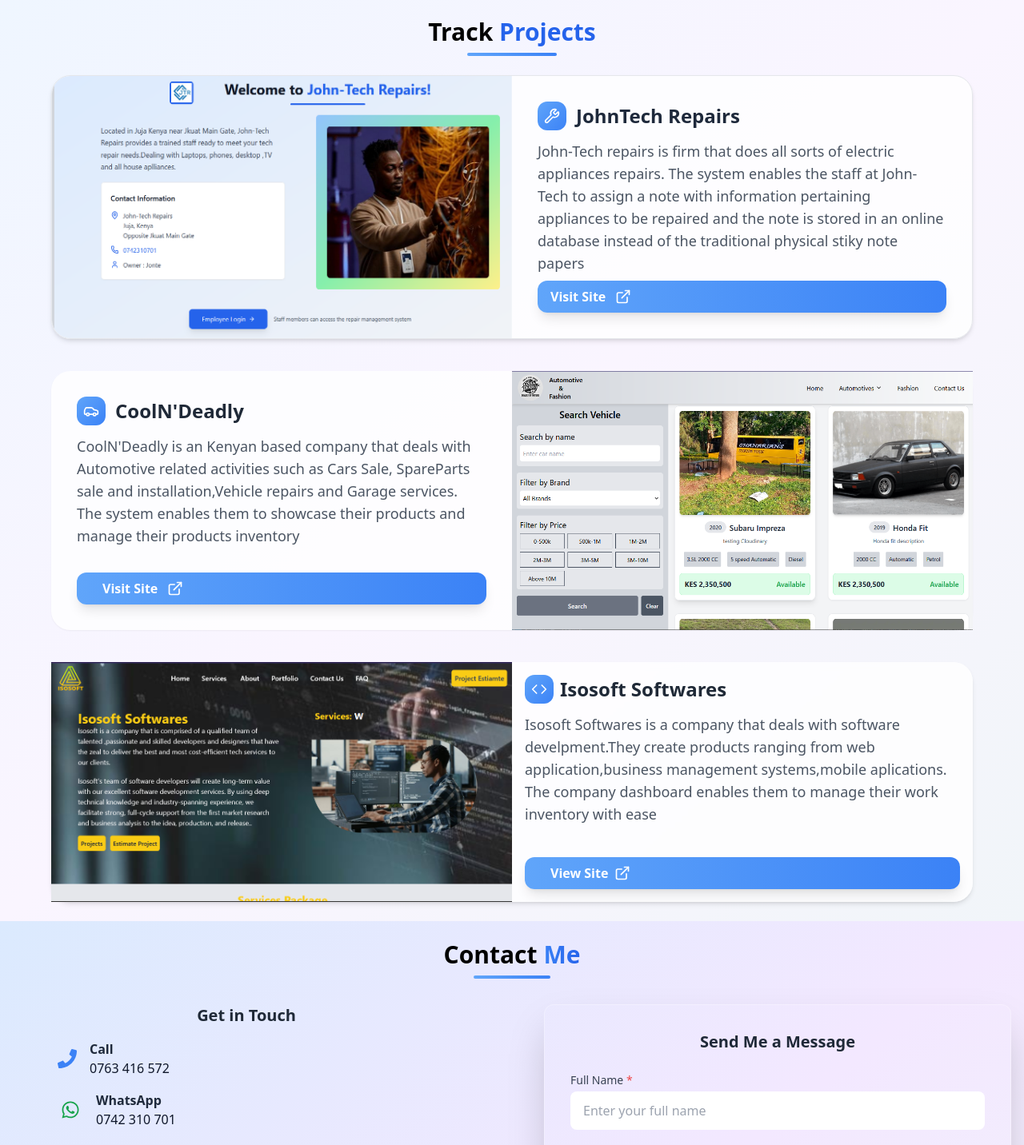
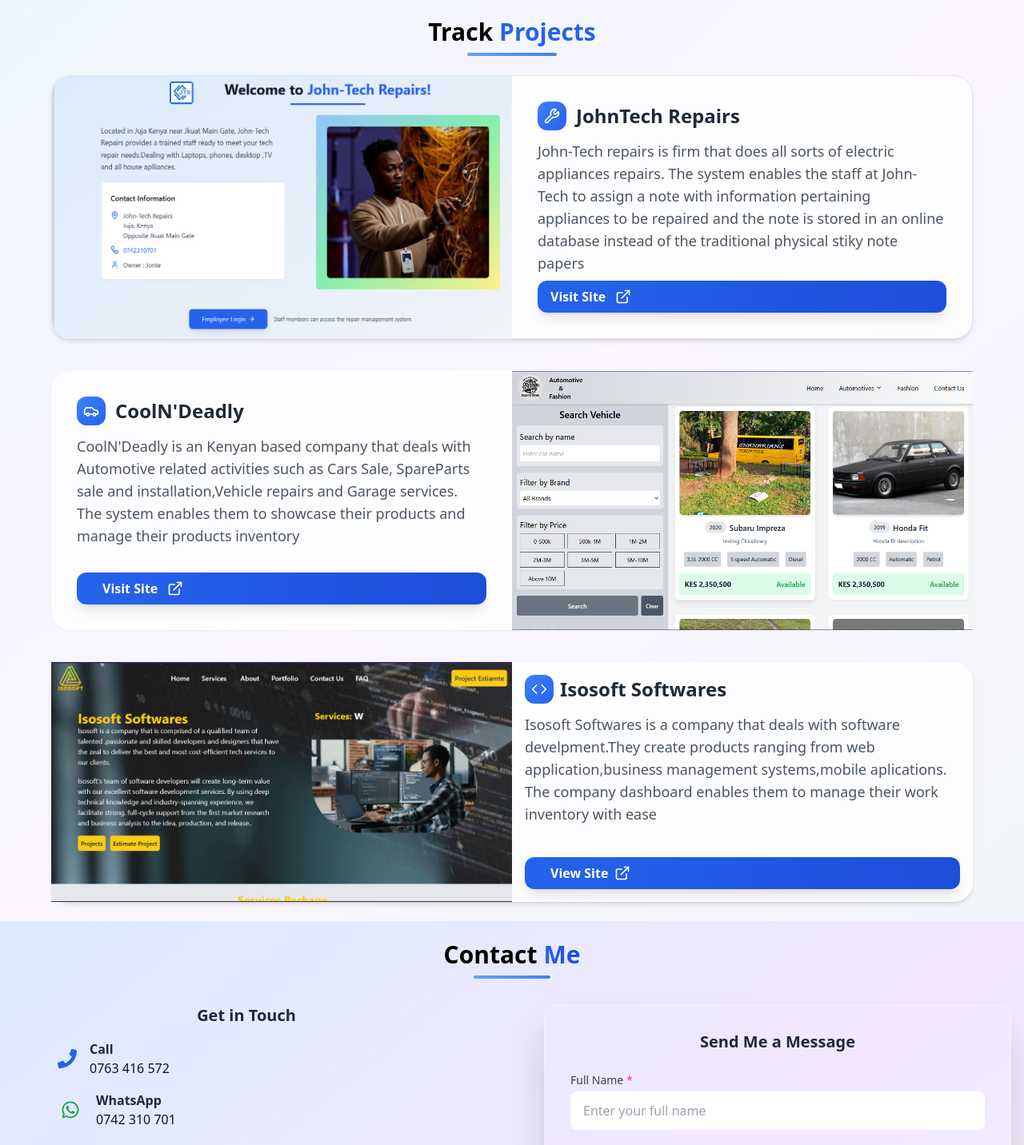
Before and after one commit to machariakimani/Dev-Macharia, a React (Vite) app: page / in a window 1280 px wide. Shown: the part 2660-4092 px from the top of the page at 80% size. Built offline with nearby package versions, Linux system fonts and the light colour scheme.

Commit message:
small edits

```diff
--- a/src/App.jsx
+++ b/src/App.jsx
@@ -13,7 +13,7 @@ function App() {
   return (
     <>
     <QueryClientProvider client={queryClient}>
-      <Header/>
+
       <Home/>
      <Services/>
      <Skills/>
--- a/src/Contacts.jsx
+++ b/src/Contacts.jsx
@@ -18,6 +18,14 @@ function Contacts() {
   const [errors, setErrors] = useState({});
   const [isSubmitting, setIsSubmitting] = useState(false);
 
+  const openWhatsApp = () => {
+    const phoneNumber = '254742310701';
+    const message = `Hello Macharia! Let's talk.`;
+    const encodedMessage = encodeURIComponent(message);
+    const whatsappURL = `https://wa.me/${phoneNumber}?text=${encodedMessage}`;
+    window.open(whatsappURL, '_blank');
+  }
+
   // API function
   const sendMessage = async (data) => {
     const response = await axiosPublic.post("/messages/send", data, {
@@ -28,13 +36,7 @@ function Contacts() {
     return response.data;
   };
 
-   const openWhatsApp = () => {
-    const phoneNumber = '254742310701';
-    const message = `Hello Macharia! Let's talk.`;
-    const encodedMessage = encodeURIComponent(message);
-    const whatsappURL = `https://wa.me/${phoneNumber}?text=${encodedMessage}`;
-    window.open(whatsappURL, '_blank');
-  }
+
 
   // Mutation
   const createMutation = useMutation({
@@ -126,7 +128,7 @@ function Contacts() {
 
   return (
     <>
-      <Header />
+
       <div
         id="Contacts"
         className="min-h-screen w-full flex flex-col bg-gradient-to-br from-blue-100 via-purple-100 to bg-slate-100 "
@@ -134,7 +136,7 @@ function Contacts() {
         <div className="py-6 px-4">
           <div className="mb-8">
            <h1 className="text-3xl text-center font-bold text-black mb-2">
-          Contact <span className="text-transparent bg-clip-text bg-gradient-to-r from-blue-500 to-blue-600">Me</span>
+          Contact <span className="text-transparent bg-clip-text bg-gradient-to-r from-blue-600 to-blue-700">Me</span>
         </h1>
             <div className="w-24 h-1 bg-gradient-to-r from-blue-400 to-blue-500 mx-auto rounded-full"></div>
 
@@ -152,7 +154,7 @@ function Contacts() {
               <div className="">
                 <div className="flex items-center gap-4 px-4 rounded-lg  ">
                   <div className="flex-shrink-0">
-                    <FaPhone className="h-6 w-6 text-blue-500" />
+                    <FaPhone className="h-6 w-6 text-blue-600" />
                   </div>
                   <div>
                     <p className="font-semibold text-slate-800">Call</p>
--- a/src/Header.jsx
+++ b/src/Header.jsx
@@ -78,7 +78,7 @@ function Header() {
           {/** Small screen  menu  **/}
 
           <div
-            className={`sm:hidden absolute top-[55px] left-0 w-72 bg-gradient-to-br from-gray-100 to-gray-200 text-slate-800 flex flex-col font-semibold text-lg transform transition-all duration-500 ease-out shadow-2xl rounded-lg border border-blue-400/30 backdrop-blur-sm origin-top ${
+            className={`sm:hidden absolute top-[63px] left-0 w-72 bg-gradient-to-br from-gray-100 to-gray-200 text-slate-800 flex flex-col font-semibold text-lg transform transition-all duration-500 ease-out shadow-2xl rounded-lg border border-blue-400/30 backdrop-blur-sm origin-top ${
               menu
                 ? "opacity-100 scale-x-100 translate-x-2 visible"
                 : "opacity-0 scale-x-0 -translate-x-2 invisible"
--- a/src/Home.jsx
+++ b/src/Home.jsx
@@ -2,6 +2,7 @@ import dev from "./assets/Dev2.jpg"
 import React, {useState,useEffect } from "react";
 const texts = ["Fast and reliable Web Apps", "AU/AX Designs", "Mordern and Efficient Mobile Apps ", "Business Management Solutions", "Gateways for Bulk SMS Intergration"];
 import "./Animations.css"
+import Header from "./Header";
 
 function Home(){
 
@@ -49,10 +50,10 @@ useEffect(() => {
   return () => clearTimeout(timer);
 }, [currentText, isDeleting, loopNum, typingSpeed, currentIndex]);
 
-return(
-
-<div id="Home" className="min-h-screen px-5 xl:px-28 py-10 pt-[80px] bg-[url(./assets/image.jpg)] scroll-mt-20  bg-repeat-round flex flex-row ">
-    <div id="Title" className="md:w-1/2 w-full py-20 flex flex-col pr-7 gap-6">
+return(<>
+<Header/>
+<div id="Home" className="lg:min-h-screen  px-5 xl:px-28  py-10 pt-[80px] bg-[url(./assets/image.jpg)] scroll-mt-20  bg-repeat-round flex flex-row ">
+    <div id="Title" className="md:w-1/2 w-full lg:py-20 flex flex-col pr-7 gap-6">
         <h1 className="text-white text-xl lg:text-3xl font-bold  "> <span className="text-blue-600" >Greetings!</span> <br/> Am Dev Macharia,a Software and Web Developer.</h1>
         <article className="text-white sm:text-lg ">A deligent software and fullstack web developer knowledgable of modern development tools ie,<br></br> <span className="text-blue-600 font-bold ">FrontEnd:</span>Javascript, TypeScript, ReactJs, Tailwind CSS,AngularJs. <br></br> <span className="text-blue-600 font-bold ">BackEnd:</span> NodeJs,Express Js, MongoDB, MySQL,PostGreSql and Infrastructure as code technologies like Github,Docker,Render.</article>
 
@@ -76,6 +77,9 @@ return(
 
 
 </div>
+</>
+
+
 );
 }
 
--- a/src/Projects.jsx
+++ b/src/Projects.jsx
@@ -28,7 +28,7 @@ const Projects = () => {
                         <div className="lg:w-1/2 p-4 lg:p-8 flex flex-col justify-between">
                             <article className="space-y-3">
                                 <div className="flex items-center space-x-3 mb-1">
-                                    <div className="p-2 bg-gradient-to-br from-blue-400 to-blue-500 rounded-xl">
+                                    <div className="p-2 bg-gradient-to-br from-blue-500 to-blue-600 rounded-xl">
                                         <Wrench className="w-5 h-5 text-white" />
                                     </div>
                                     <h1 className="md:text-2xl text-lg font-semibold text-slate-800  ">JohnTech Repairs</h1>
@@ -37,7 +37,7 @@ const Projects = () => {
                             </article>
                             <a target="blank"
                                 href="https://john-tech-repairs-t4sv.onrender.com"
-                                className="inline-flex items-center space-x-3 mt-2 px-4 py-2 bg-gradient-to-r from-blue-400 to-blue-500 text-white font-semibold rounded-xl hover:from-blue-500 hover:to-blue-600 transition-all duration-300 shadow-lg hover:shadow-xl transform hover:scale-105 group/btn"
+                                className="inline-flex items-center space-x-3 mt-2 px-4 py-2 bg-gradient-to-r from-blue-600 to-blue-700 text-white font-semibold rounded-xl  transition-all duration-300 shadow-lg hover:shadow-xl transform hover:scale-105 group/btn"
                             >
                                 <span>Visit Site</span>
                                 <ExternalLink className="w-5 h-5 transition-transform group-hover/btn:translate-x-1" />
@@ -57,7 +57,7 @@ const Projects = () => {
                         <div className="lg:w-1/2 p-4 lg:p-8 flex flex-col justify-between">
                             <article className="space-y-3">
                                 <div className="flex items-center space-x-3 mb-2">
-                                    <div className="p-2 bg-gradient-to-br from-blue-400 to-blue-500 rounded-xl">
+                                    <div className="p-2 bg-gradient-to-br from-blue-500 to-blue-600 rounded-xl">
                                         <Car className="w-5 h-5 text-white" />
                                     </div>
                                     <h1 className="md:text-2xl text-lg font-bold text-gray-800 ">CoolN'Deadly</h1>
@@ -66,7 +66,7 @@ const Projects = () => {
                             </article>
                             <a target="blank"
                                 href="https://coolndeadly.onrender.com"
-                                className="inline-flex items-center space-x-3 mt-8 px-8 py-2 bg-gradient-to-r from-blue-400 to-blue-500 text-white font-semibold rounded-xl hover:from-blue-500 hover:to-blue-600 transition-all duration-300 shadow-lg hover:shadow-xl transform hover:scale-105 group/btn"
+                                className="inline-flex items-center space-x-3 mt-8 px-8 py-2 bg-gradient-to-r from-blue-600 to-blue-700 text-white font-semibold rounded-xl  transition-all duration-300 shadow-lg hover:shadow-xl transform hover:scale-105 group/btn"
                             >
                                 <span>Visit Site</span>
                                 <ExternalLink className="w-5 h-5 transition-transform group-hover/btn:translate-x-1" />
@@ -90,7 +90,7 @@ const Projects = () => {
                         <div className="lg:w-1/2 p-4 lg:p-4 flex flex-col justify-between">
                             <article className="space-y-3">
                                 <div className="flex items-center space-x-2 mb-2">
-                                    <div className="p-2 bg-gradient-to-br from-blue-400 to-blue-500 rounded-xl">
+                                    <div className="p-2 bg-gradient-to-br from-blue-500 to-blue-600 rounded-xl">
                                         <Code className="w-5 h-5 text-white" />
                                     </div>
                                     <h1 className="md:text-2xl text-lg font-bold text-gray-800 group-hover:text-transparent group-hover:bg-gradient-to-r group-hover:from-blue-600 group-hover:to-purple-600 group-hover:bg-clip-text transition-all duration-300">Isosoft Softwares</h1>
@@ -99,7 +99,7 @@ const Projects = () => {
                             </article>
                             <a target="_blank"
                                 href="https://dev-macharia.onrender.com"
-                                className="inline-flex items-center space-x-2 mt-2 px-8 py-2 bg-gradient-to-r from-blue-400 to-blue-500 text-white font-semibold rounded-xl hover:from-blue-500 hover:to-blue-600 transition-all duration-300 shadow-lg hover:shadow-xl transform hover:scale-105 group/btn"
+                                className="inline-flex items-center space-x-2 mt-2 px-8 py-2 bg-gradient-to-r from-blue-600 to-blue-700 text-white font-semibold rounded-xl  transition-all duration-300 shadow-lg hover:shadow-xl transform hover:scale-105 group/btn"
                             >
                                 <span>View Site</span>
                                 <ExternalLink className="w-5 h-5 transition-transform group-hover/btn:translate-x-1" />
--- a/src/Services.jsx
+++ b/src/Services.jsx
@@ -188,7 +188,7 @@ function Services() {
             <p className="text-slate-600 mb-6 lg:text-lg">
               Let's discuss how we can bring your vision to life
             </p>
-            <button onClick={openWhatsApp} className="px-8 py-4 rounded-full bg-gradient-to-r from-blue-500 to-purple-600 text-white font-semibold hover:shadow-lg hover:shadow-blue-500/25 transition-all duration-300 hover:scale-105 active:scale-95">
+            <button onClick={openWhatsApp} className="px-8 py-4 rounded-full bg-gradient-to-r from-blue-600 to-blue-700 text-white font-semibold hover:shadow-lg hover:shadow-blue-500/25 transition-all duration-300 hover:scale-105 active:scale-95">
               Get Started Today
             </button>
           </div>
```
